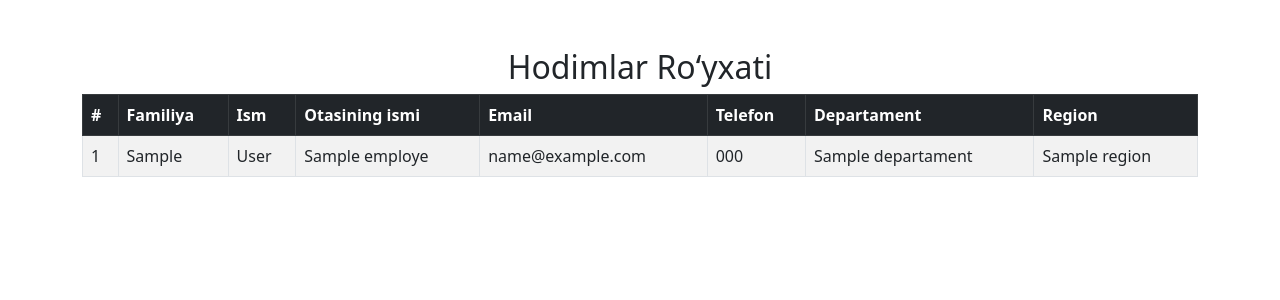
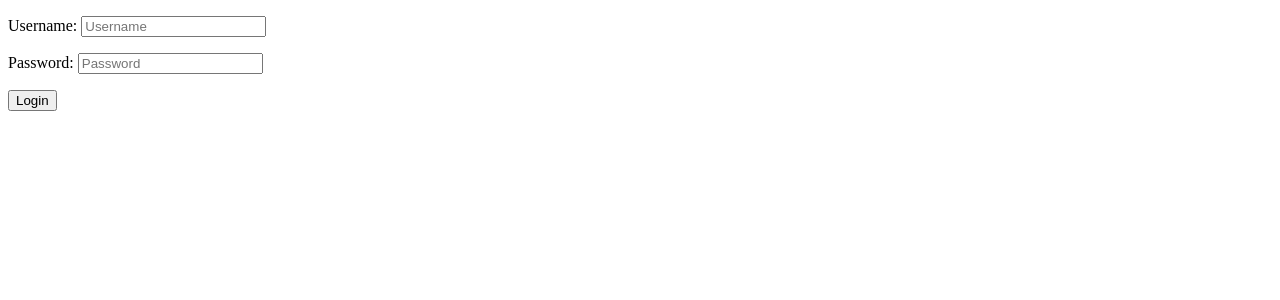
Before and after one commit to AbdugofurKomilobv/database_, a Django app: page / in a window 1280 px wide. Shown: the top 300 px of the page. Run offline with Django 5.2, Linux system fonts and the light colour scheme; tables that the repository leaves empty hold one stand-in row (values such as "Sample post").

Commit message:
login qoshildi

```diff
--- /dev/null
+++ b/common/forms.py
@@ -0,0 +1,7 @@
+from django import forms
+from django.contrib.auth.forms import AuthenticationForm
+
+
+class UserLoginForm(AuthenticationForm):
+    username = forms.CharField(max_length=150, widget=forms.TextInput(attrs={'class': 'form-control', 'placeholder': 'Username'}))
+    password = forms.CharField(widget=forms.PasswordInput(attrs={'class': 'form-control', 'placeholder': 'Password'}))
--- a/common/models.py
+++ b/common/models.py
@@ -3,6 +3,14 @@ import os
 
 from django.core.validators import RegexValidator
 from django.core.exceptions import ValidationError
+
+from django.contrib.auth.models import User
+
+
+
+class UserModel(models.Model):
+    ...
+
 
 
 class BaseModel(models.Model):
@@ -62,8 +70,8 @@ class Employes(BaseModel):
     data_fild = models.FileField(upload_to='uplods/',validators=[validate_file_extension])
 
 
-    fk_departamen = models.ForeignKey(Departament,on_delete=models.CASCADE)
-    fk_region = models.ForeignKey(Region,on_delete=models.CASCADE)
+    fk_departamen = models.ForeignKey(Departament,on_delete=models.CASCADE,related_name='departament')
+    fk_region = models.ForeignKey(Region,on_delete=models.CASCADE,related_name='region')
 
 
     def __str__(self):
--- a/common/templates/emp_view.html
+++ b/common/templates/emp_view.html
@@ -10,7 +10,7 @@
 
     <div class="container mt-5">
         <h2 class="text-center">Hodimlar Ro‘yxati</h2>
-
+         <button class="btn btn-dark"><a href="{% url 'emp_add' %}">Qoshish</a></button>
         <table class="table table-bordered table-striped">
             <thead class="table-dark">
                 <tr>
--- /dev/null
+++ b/common/templates/login.html
@@ -0,0 +1,16 @@
+<!DOCTYPE html>
+<html lang="en">
+<head>
+    <meta charset="UTF-8">
+    <meta name="viewport" content="width=device-width, initial-scale=1.0">
+    <title>Document</title>
+</head>
+<body>
+    <form method="post">
+        {% csrf_token %}
+        {{ form.as_p }}
+        <button type="submit">Login</button>
+    </form>
+
+</body>
+</html>
--- a/common/urls.py
+++ b/common/urls.py
@@ -4,7 +4,8 @@ from .views import *
 
 
 urlpatterns = [
-    path('',EmployesView.as_view(),name='emp'),
+    path('',LoginPage,name='login'),
+    path('emp/',EmployesView.as_view(),name='emp'),
     path('add/',FormAdd.as_view(),name='emp_add')
 
 ]
--- a/common/views.py
+++ b/common/views.py
@@ -1,8 +1,14 @@
-from django.shortcuts import render
+from pyexpat.errors import messages
+from django.shortcuts import redirect, render
 
 from django.urls import reverse_lazy
 from django.views.generic import ListView
 from django.views.generic.edit import CreateView
+
+from django.contrib.auth import authenticate,login
+
+from common.forms import UserLoginForm
+
 
 from .models import *
 
@@ -19,3 +25,39 @@ class FormAdd(CreateView):
     template_name = 'employes_add.html'
     fields = ['last_name', 'first_name', 'midle_name', 'email', 'phone', 'data_fild','fk_departamen', 'fk_region']
     success_url = reverse_lazy('emp')
+
+
+# def LoginPage(request):
+
+#     form = UserLoginForm()
+#     if request.method == "POST":
+#         username = request.POST.get('username')
+#         password = request.POST.get('password')
+
+
+#         user = authenticate(request,username=username,password=password)
+#         if user is not None:
+#             login(request,user)
+#             return redirect('emp')
+
+#         else:
+#             form = UserLoginForm()
+
+#         return render(request=request,template_name='login.html',context={"form":form})
+
+def LoginPage(request):
+    form = UserLoginForm()  # Formani POST bo‘lmagan holatda ham yaratish kerak
+
+    if request.method == "POST":
+        username = request.POST.get("username")
+        password = request.POST.get("password")
+
+        user = authenticate(request, username=username, password=password)
+        if user is not None:
+            login(request, user)
+            return redirect("emp")  # Login muvaffaqiyatli bo‘lsa, redirect
+
+        else:
+            messages.error(request, "Foydalanuvchi nomi yoki parol noto‘g‘ri!")
+
+    return render(request, "login.html", {"form": form})  # ✅ To‘g‘ri return
```
Also changed, not shown: common/migrations/0002_alter_employes_data_fild_and_more.py (added), 3 other files.
